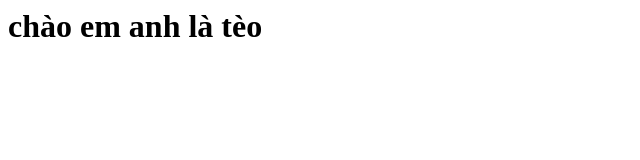
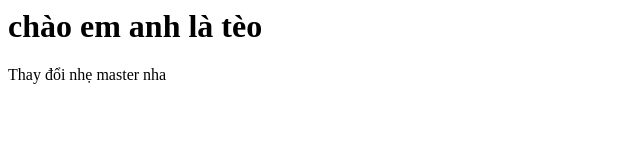
Before and after one commit to dnap11/gitsolo-1, a plain HTML site: page index.html in a window 1280 px wide. Shown: the whole page, without its empty margins (0-640 px from the left). Drawn offline with Linux system fonts and the light colour scheme.

Commit message:
up master nhe nhe

```diff
--- a/index.html
+++ b/index.html
@@ -1 +1,2 @@
 <h1> chào em anh là tèo </h1>
+<p> Thay đổi nhẹ master nha  </p>
```
